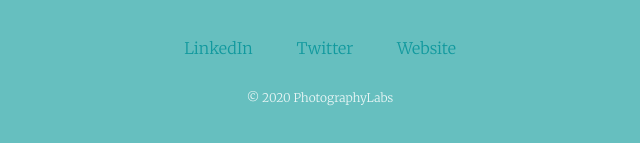
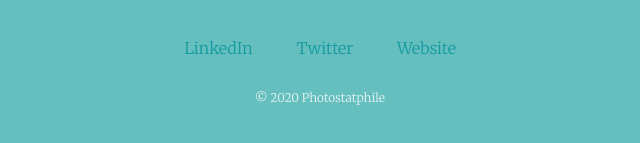
Before and after one commit to RoastedLemonz/site, a plain HTML site: page index.html in a window 1280 px wide. Shown: the part 3068-3211 px from the top of the page, 320-960 px from the left. Drawn offline with Linux system fonts and the light colour scheme.

Commit message:
Update index.html

```diff
--- a/index.html
+++ b/index.html
@@ -52,7 +52,7 @@
       <a class="footer-link" href="https://www.linkedin.com/">LinkedIn</a>
       <a class="footer-link" href="https://twitter.com/">Twitter</a>
       <a class="footer-link" href="https://photos.com">Website</a>
-      <p class="copyright">© 2020 PhotographyLabs</p>
+      <p class="copyright">© 2020 Photostatphile</p>
     </div>
 
   </body>
```
